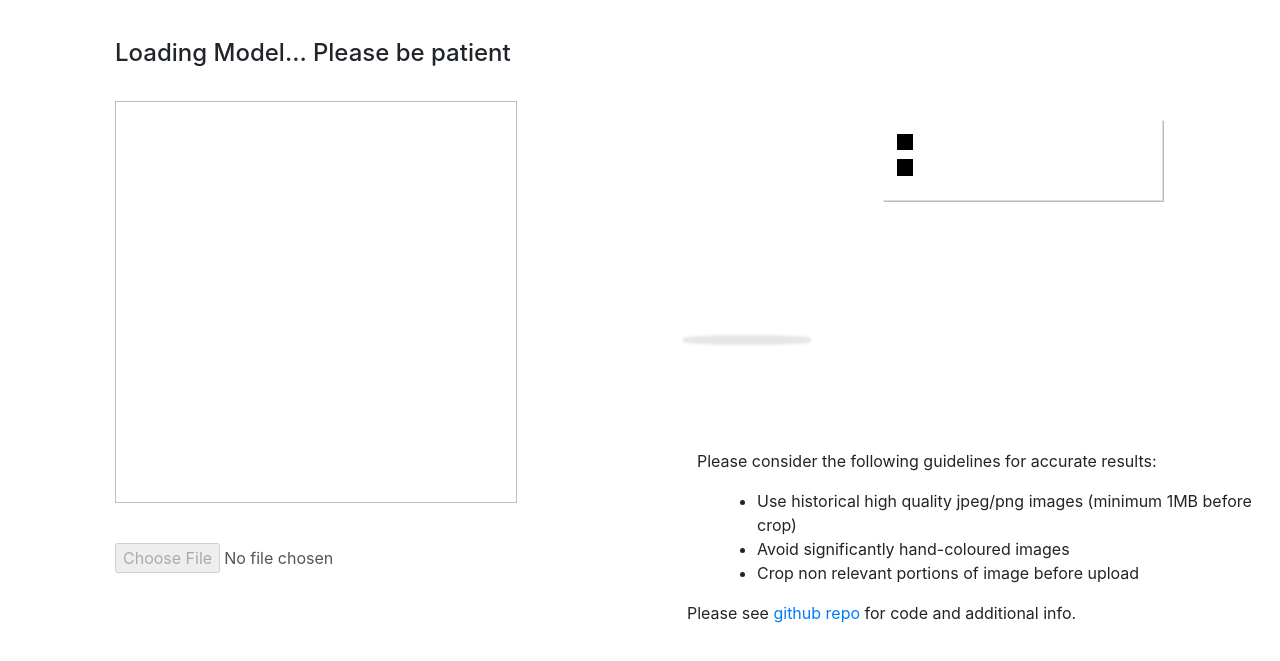
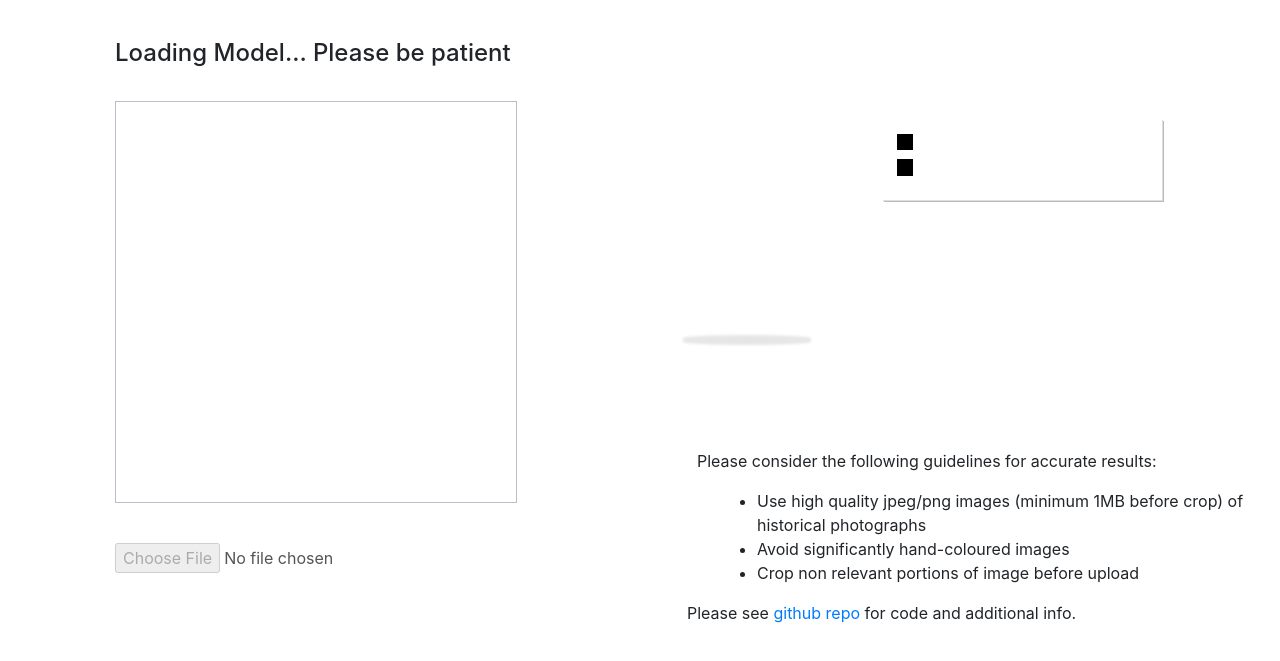
Before and after one commit to guilhermesfc/ppi, a plain HTML site: page docs/binary/index.html in a window 1280 px wide. Shown: the part 83-744 px from the top of the page. Drawn offline with nearby package versions, Linux system fonts and the light colour scheme; a script that the page names is missing.

Commit message:
Adjust text for image requirements

```diff
--- a/docs/binary/index.html
+++ b/docs/binary/index.html
@@ -46,7 +46,7 @@
   </section>
   <p style ='margin-left:50px; margin-top:100px'>Please consider the following guidelines for accurate results:
     <ul>
-      <li style ='margin-left:70px;'>Use historical high quality jpeg/png images (minimum 1MB before crop)</li>
+      <li style ='margin-left:70px;'>Use high quality jpeg/png images (minimum 1MB before crop) of historical photographs</li>
       <li style ='margin-left:70px;'>Avoid significantly hand-coloured images</li>
       <li style ='margin-left:70px;'>Crop non relevant portions of image before upload</li>
       </ul>
```
Also changed, not shown: docs/multiclass/index.html (+1 -1 lines).
